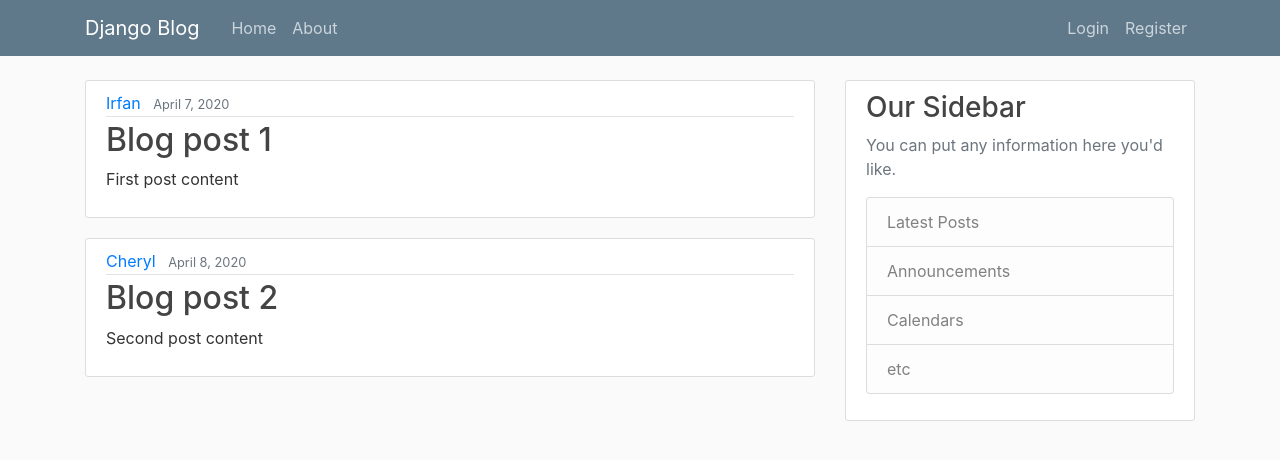
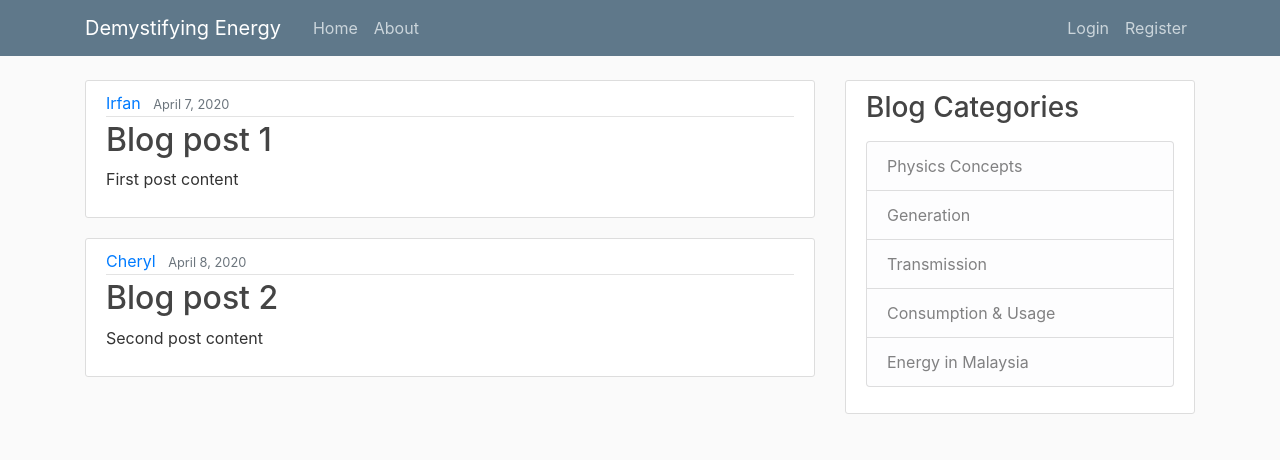
Before and after one commit to amadrafi/demystifying-energy, a Django app: page / in a window 1280 px wide. Shown: the top 460 px of the page. Run offline with Django 3.2, Linux system fonts and the light colour scheme; some libraries are stand-ins or nearby versions.

Commit message:
Edited categories side bar for Irfan

```diff
--- a/energy_website/blog/templates/blog/base.html
+++ b/energy_website/blog/templates/blog/base.html
@@ -22,7 +22,7 @@
     <header class="site-header">
         <nav class="navbar navbar-expand-md navbar-dark bg-steel fixed-top">
           <div class="container">
-            <a class="navbar-brand mr-4" href="{% url 'blog-home'%}">Django Blog</a>
+            <a class="navbar-brand mr-4" href="{% url 'blog-home'%}">Demystifying Energy</a>
             <button class="navbar-toggler" type="button" data-toggle="collapse" data-target="#navbarToggle" aria-controls="navbarToggle" aria-expanded="false" aria-label="Toggle navigation">
             <span class="navbar-toggler-icon"></span>
             </button>
@@ -49,13 +49,14 @@
 
         <div class="col-md-4">
             <div class="content-section">
-                <h3>Our Sidebar</h3>
-                    <p class='text-muted'>You can put any information here you'd like.
+                <h3>Blog Categories</h3>
+                    <p class='text-muted'>
                         <ul class="list-group">
-                            <li class="list-group-item list-group-item-light">Latest Posts</li>
-                            <li class="list-group-item list-group-item-light">Announcements</li>
-                            <li class="list-group-item list-group-item-light">Calendars</li>
-                            <li class="list-group-item list-group-item-light">etc</li>
+                            <li class="list-group-item list-group-item-light">Physics Concepts</li>
+                            <li class="list-group-item list-group-item-light">Generation</li>
+                            <li class="list-group-item list-group-item-light">Transmission</li>
+                            <li class="list-group-item list-group-item-light">Consumption & Usage</li>
+                            <li class="list-group-item list-group-item-light">Energy in Malaysia</li>
                         </ul>
                     </p>
             </div>
```
